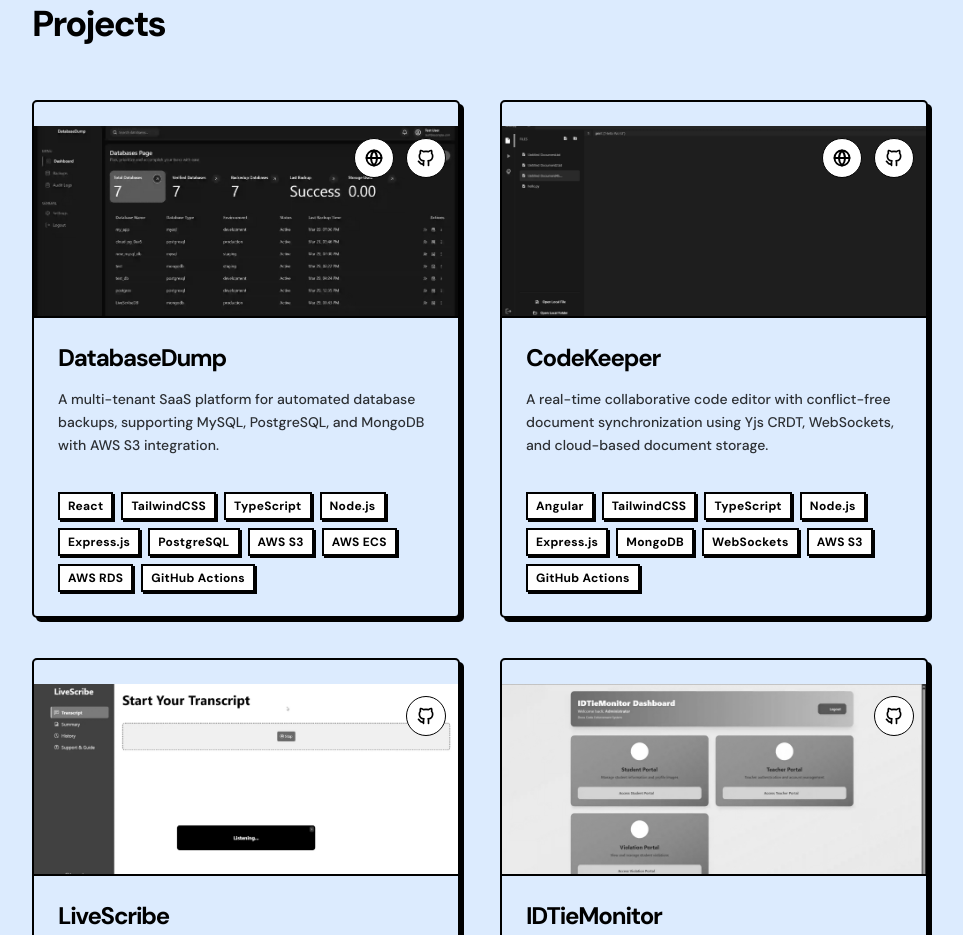
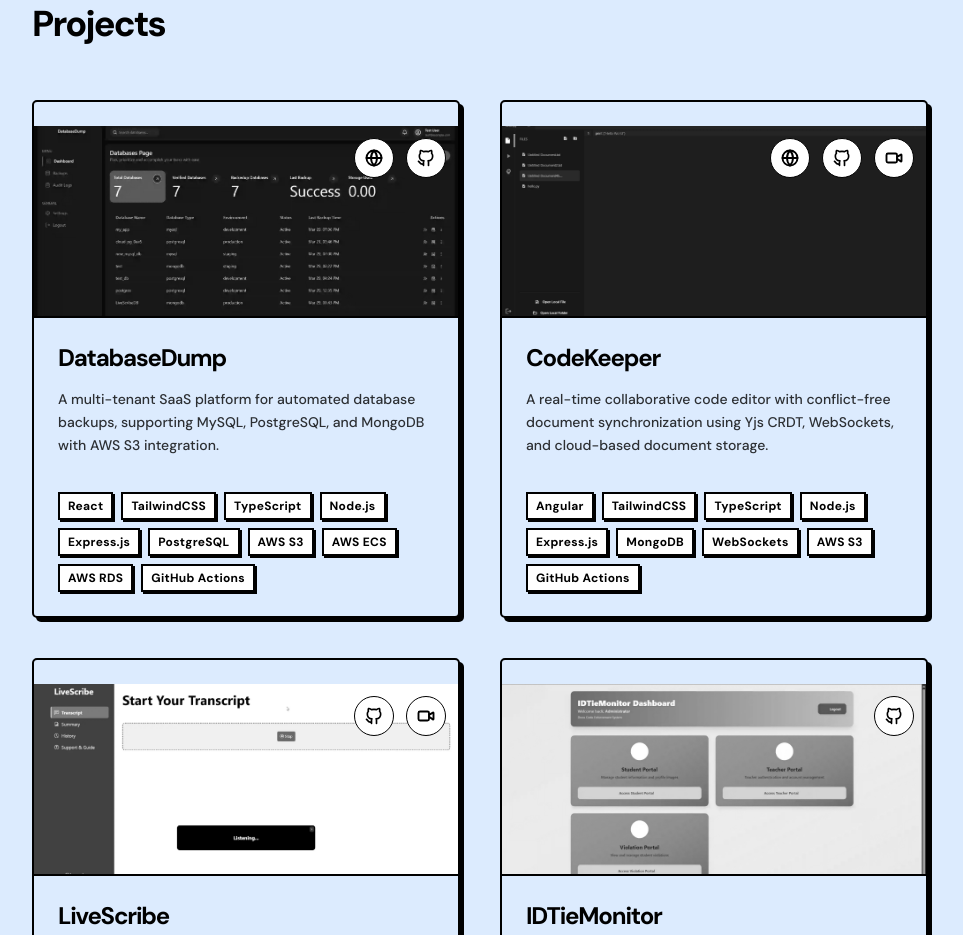
Before and after one commit to 09samuel/portfolio, a React (Vite) app: page / in a window 1280 px wide. Shown: the part 940-1875 px from the top of the page, without its empty margins (160-1123 px from the left). Built offline with nearby package versions, Linux system fonts and the light colour scheme.

Commit message:
add demo links to projects

```diff
--- a/src/components/cards/ProjectCard.tsx
+++ b/src/components/cards/ProjectCard.tsx
@@ -5,7 +5,7 @@ import {
   CardHeader,
   CardTitle,
 } from "@/components/ui/card"
-import { Globe } from "lucide-react"
+import { Globe, Video } from "lucide-react"
 import { TbBrandGithub } from "react-icons/tb"
 import type { Project } from "../../data/projects";
 
@@ -38,6 +38,8 @@ export default function ProjectCard({ project }: ProjectCardProps) {
             >
               {link.icon === 'website' ? (
                 <Globe size={18} strokeWidth={2.5} className="text-black" />
+              ) : link.icon === 'video' ? (
+                <Video size={18} strokeWidth={2.5} className="text-black" />
               ) : (
                 <TbBrandGithub size={20} className="text-black" />
               )}
--- a/src/data/projects.ts
+++ b/src/data/projects.ts
@@ -1,7 +1,7 @@
 export interface ProjectLink {
     label: string;
     url: string;
-    icon: "website" | "github";
+    icon: "website" | "github" | "video";
 }
 
 export interface Project {
@@ -46,7 +46,8 @@ export const projectsData: Project[] = [
         imagePath: "/images/codekeeper-screenshot.webp",
         links: [
             { label: "Live Demo", url: "https://codekeeper-nu.vercel.app/", icon: "website" },
-            { label: "Source Code", url: "https://github.com/09samuel/codekeeper", icon: "github" }
+            { label: "Source Code", url: "https://github.com/09samuel/codekeeper", icon: "github" },
+            { label: "Demo Video", url: "https://drive.google.com/file/d/1Um7e37ChdT5ik6MXhxdgSgnfcvnw2ppE/view?usp=sharing", icon: "video" }
         ]
     },
     {
@@ -62,7 +63,8 @@ export const projectsData: Project[] = [
         techStack: [ "React", "Electron", "Flask", "Express.js", "MongoDB", "Python", "Transformers"],
         imagePath: "/images/livescribe-screenshot.webp",
         links: [
-            { label: "Source Code", url: "https://github.com/09samuel/live-scribe", icon: "github" }
+            { label: "Source Code", url: "https://github.com/09samuel/live-scribe", icon: "github" },
+            { label: "Demo Video", url: "https://drive.google.com/file/d/1T6mwD9k7a0aI6vBk7nnkWj1r6lCPqXel/view?usp=sharing", icon: "video" }
         ]
     },
     {
```
